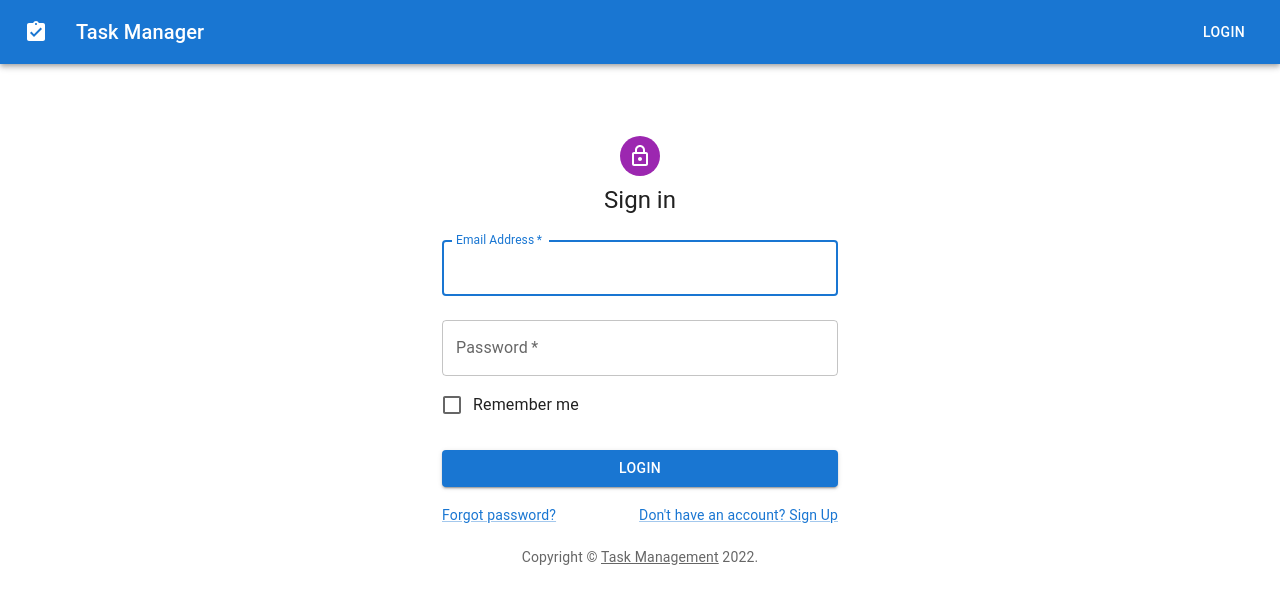
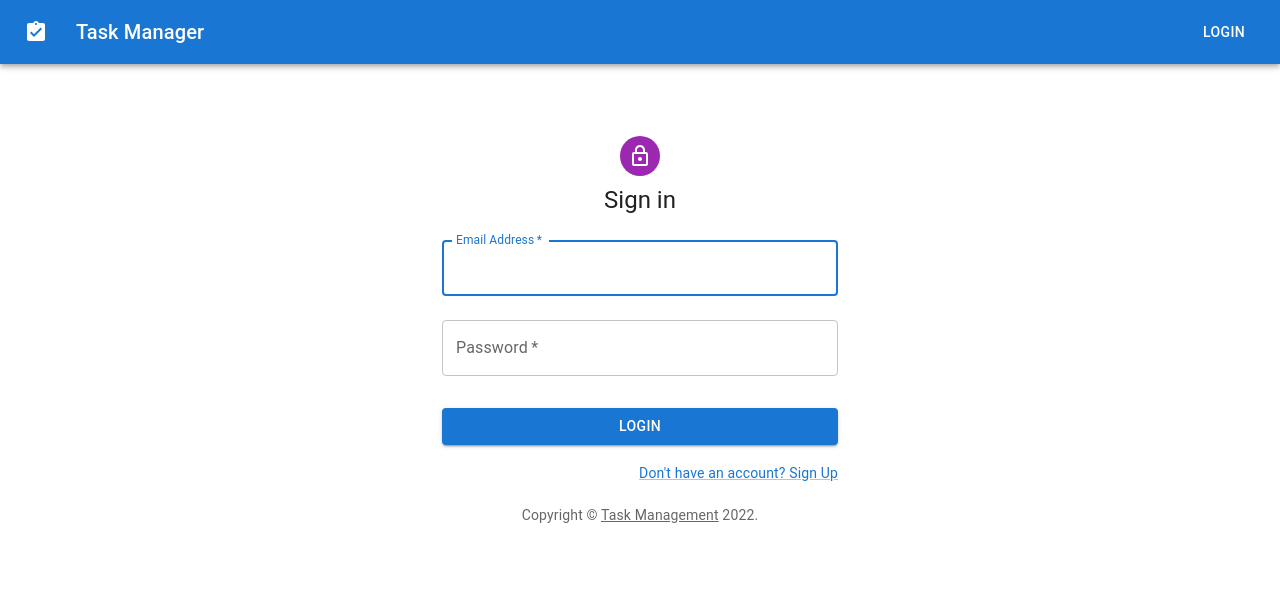
Before and after one commit to ShanuDey/task-management-ui, a React (Create React App) app: page /login in a window 1280 px wide. Shown: the top 604 px of the page. Built offline with nearby package versions, Linux system fonts and the light colour scheme.

Commit message:
commented unimplemented feature from UI
Signed-off-by: ShanuDey <sd4shanudey@gmail.com>

```diff
--- a/src/page/Login.jsx
+++ b/src/page/Login.jsx
@@ -1,8 +1,6 @@
 import React, { useState, useEffect } from "react";
 import Avatar from "@mui/material/Avatar";
 import TextField from "@mui/material/TextField";
-import FormControlLabel from "@mui/material/FormControlLabel";
-import Checkbox from "@mui/material/Checkbox";
 import Link from "@mui/material/Link";
 import Grid from "@mui/material/Grid";
 import Box from "@mui/material/Box";
@@ -102,10 +100,10 @@ export default function SignIn() {
             autoComplete="current-password"
             inputProps={{ minLength: 6 }}
           />
-          <FormControlLabel
+          {/* <FormControlLabel
             control={<Checkbox value="remember" color="primary" />}
             label="Remember me"
-          />
+          /> */}
           <Grid item xs={12}>
             {errorMsg && (
               <Typography color="red" align="center">
@@ -125,7 +123,7 @@ export default function SignIn() {
           <Grid container>
             <Grid item xs>
               <Link href="#" variant="body2">
-                Forgot password?
+                {/* Forgot password? */}
               </Link>
             </Grid>
             <Grid item>
```
